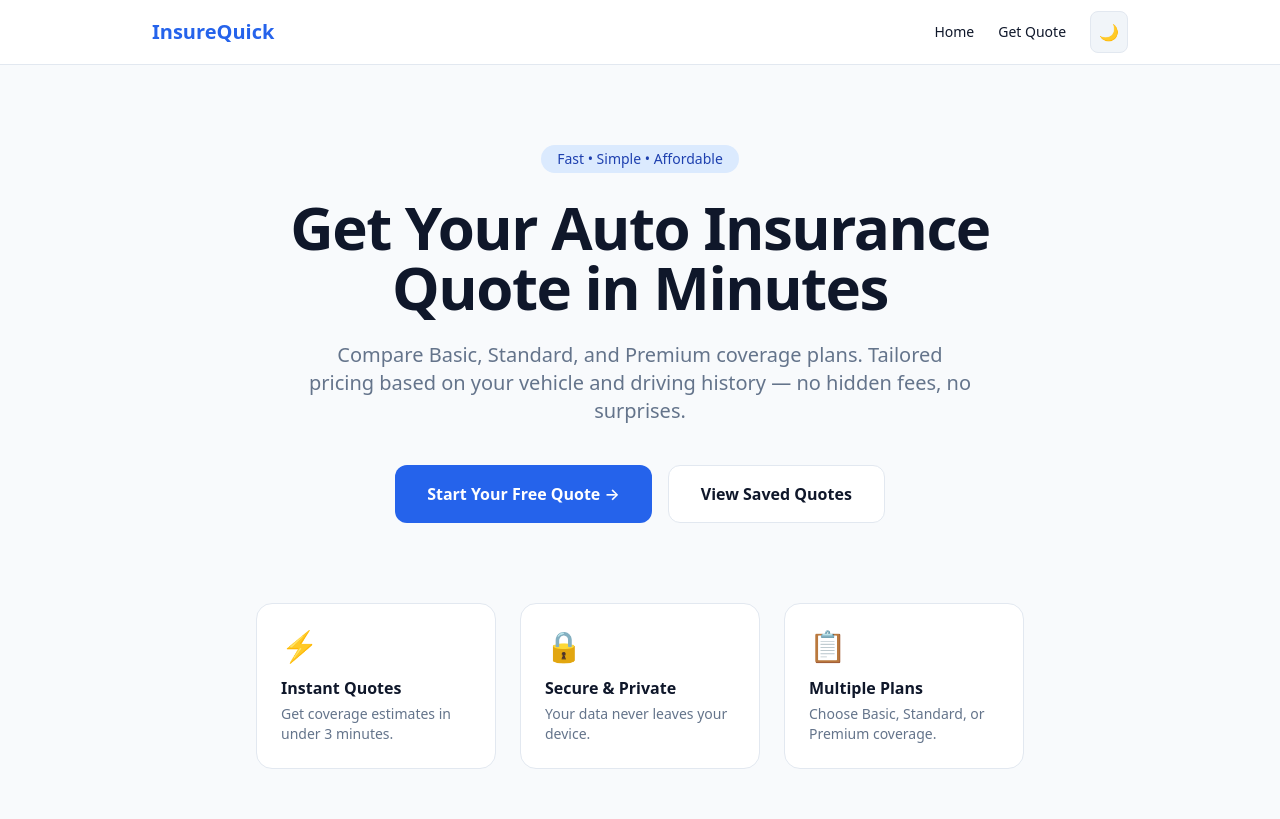
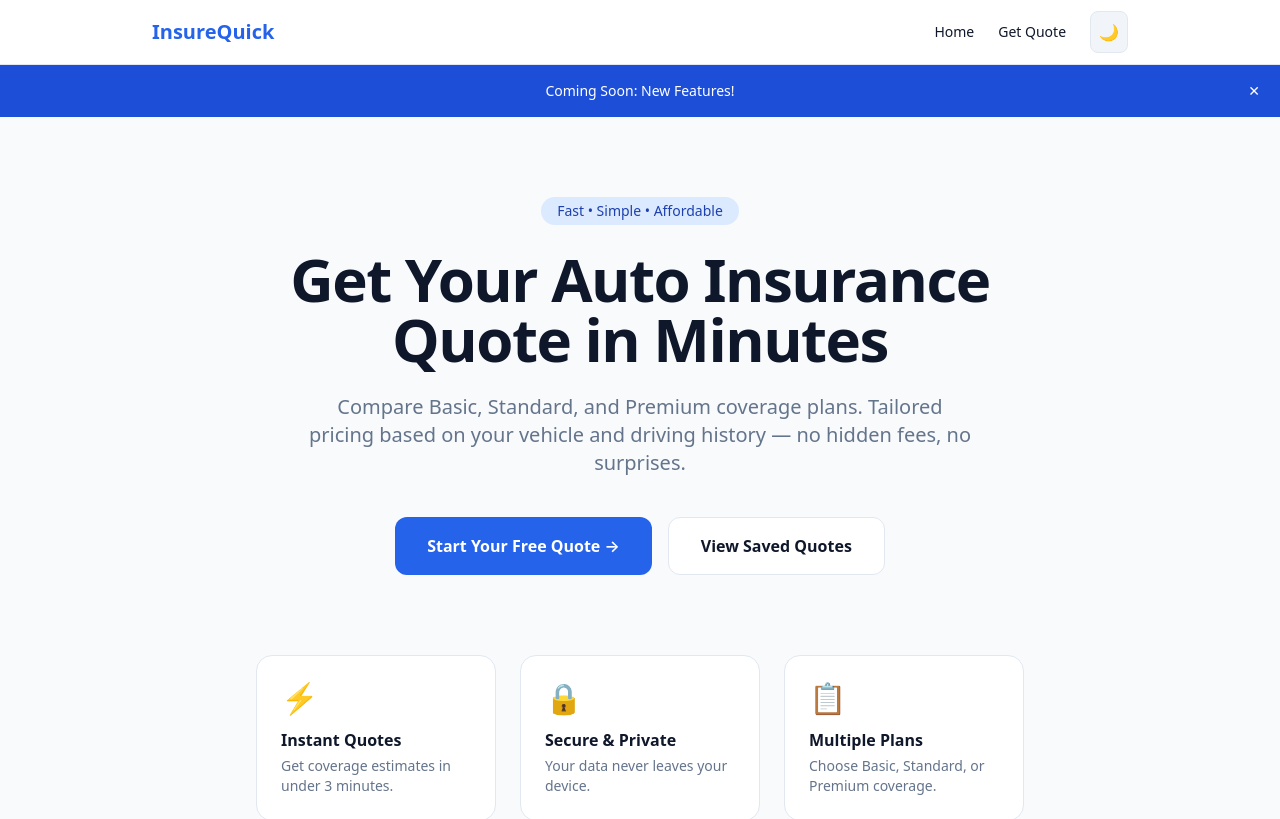
Before and after one commit to konfigAI-git/Insurance-Quotation, a Next.js app: page / in a window 1280 px wide. Shown: the top 819 px of the page. Built offline with nearby package versions, Linux system fonts and the light colour scheme.

Commit message:
feat: Implement TFER-1
- TFER-1: Add dismissible coming soon banner to landing page

```diff
--- /dev/null
+++ b/app/components/ComingSoonBanner.tsx
@@ -0,0 +1,35 @@
+"use client";
+
+import { useState } from "react";
+
+export default function ComingSoonBanner() {
+  const [visible, setVisible] = useState(true);
+
+  if (!visible) return null;
+
+  return (
+    <div
+      data-testid="coming-soon-banner"
+      className="w-full flex items-center justify-between px-4 py-3 text-sm font-medium"
+      style={{ backgroundColor: "#1d4ed8", color: "#ffffff" }}
+    >
+      <div className="flex-1" />
+      <p
+        data-testid="banner-text"
+        className="flex-1 text-center"
+      >
+        Coming Soon: New Features!
+      </p>
+      <div className="flex-1 flex justify-end">
+        <button
+          data-testid="banner-close-btn"
+          onClick={() => setVisible(false)}
+          aria-label="Close banner"
+          className="ml-4 p-1 rounded hover:opacity-70 transition-opacity"
+        >
+          &#x2715;
+        </button>
+      </div>
+    </div>
+  );
+}
--- a/app/page.tsx
+++ b/app/page.tsx
@@ -1,11 +1,14 @@
 import Link from "next/link";
+import ComingSoonBanner from "./components/ComingSoonBanner";
 
 export default function HomePage() {
   return (
     <div
       data-testid="home-page"
-      className="flex-1 flex flex-col items-center justify-center px-4 py-20"
+      className="flex-1 flex flex-col"
     >
+      <ComingSoonBanner />
+    <div className="flex-1 flex flex-col items-center justify-center px-4 py-20">
       <div className="max-w-3xl w-full text-center">
         <div
           className="inline-block px-4 py-1 rounded-full text-sm font-medium mb-6"
@@ -78,5 +81,6 @@ export default function HomePage() {
         </div>
       </div>
     </div>
+    </div>
   );
 }
--- a/package.json
+++ b/package.json
@@ -3,7 +3,7 @@
   "version": "0.1.0",
   "private": true,
   "scripts": {
-    "dev": "next dev",
+    "dev": "next dev --hostname 0.0.0.0",
     "build": "next build",
     "start": "next start",
     "lint": "eslint",
```
Also changed, not shown: .claude/settings.local.json (added), 1 other file (tests, documents, lock files or other folders).
